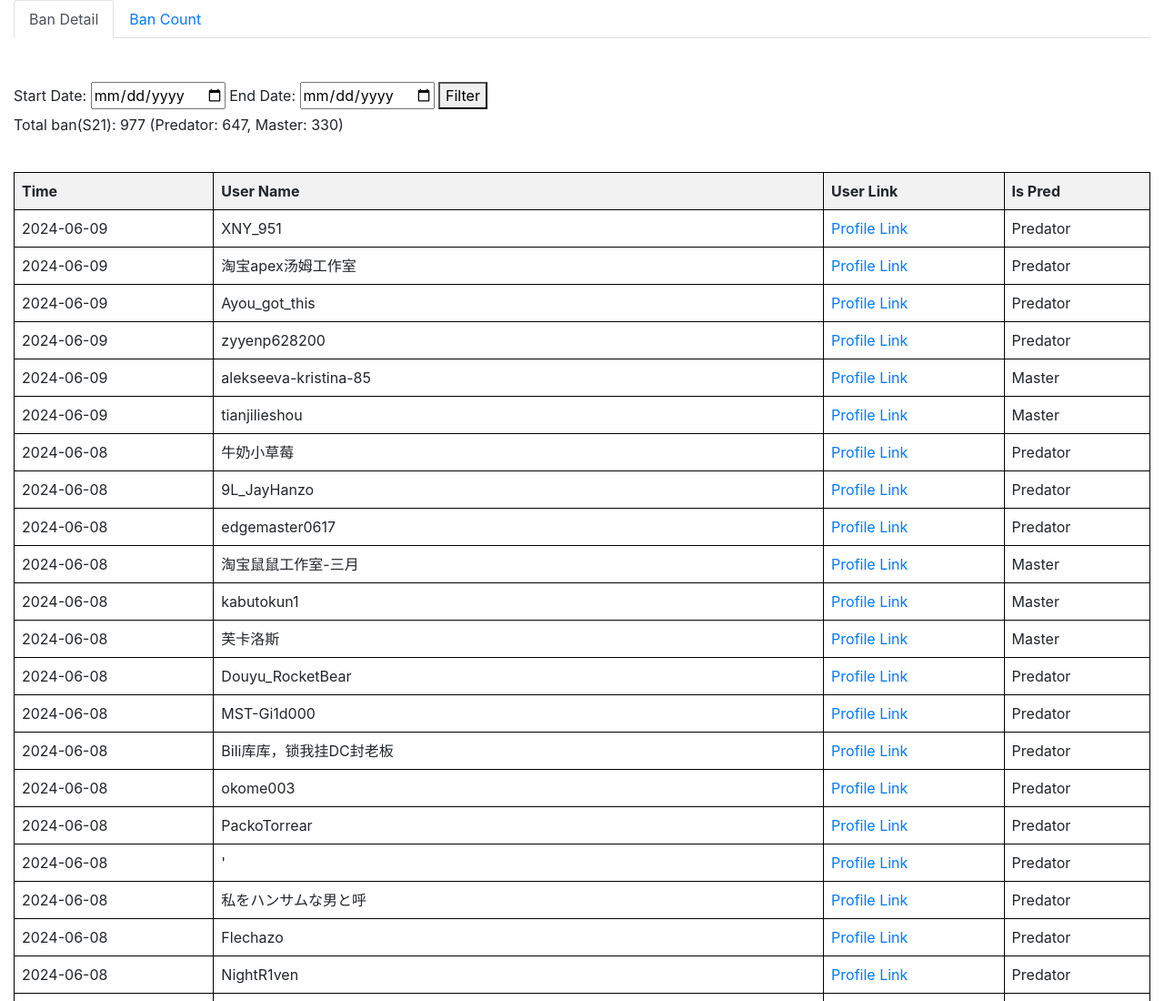
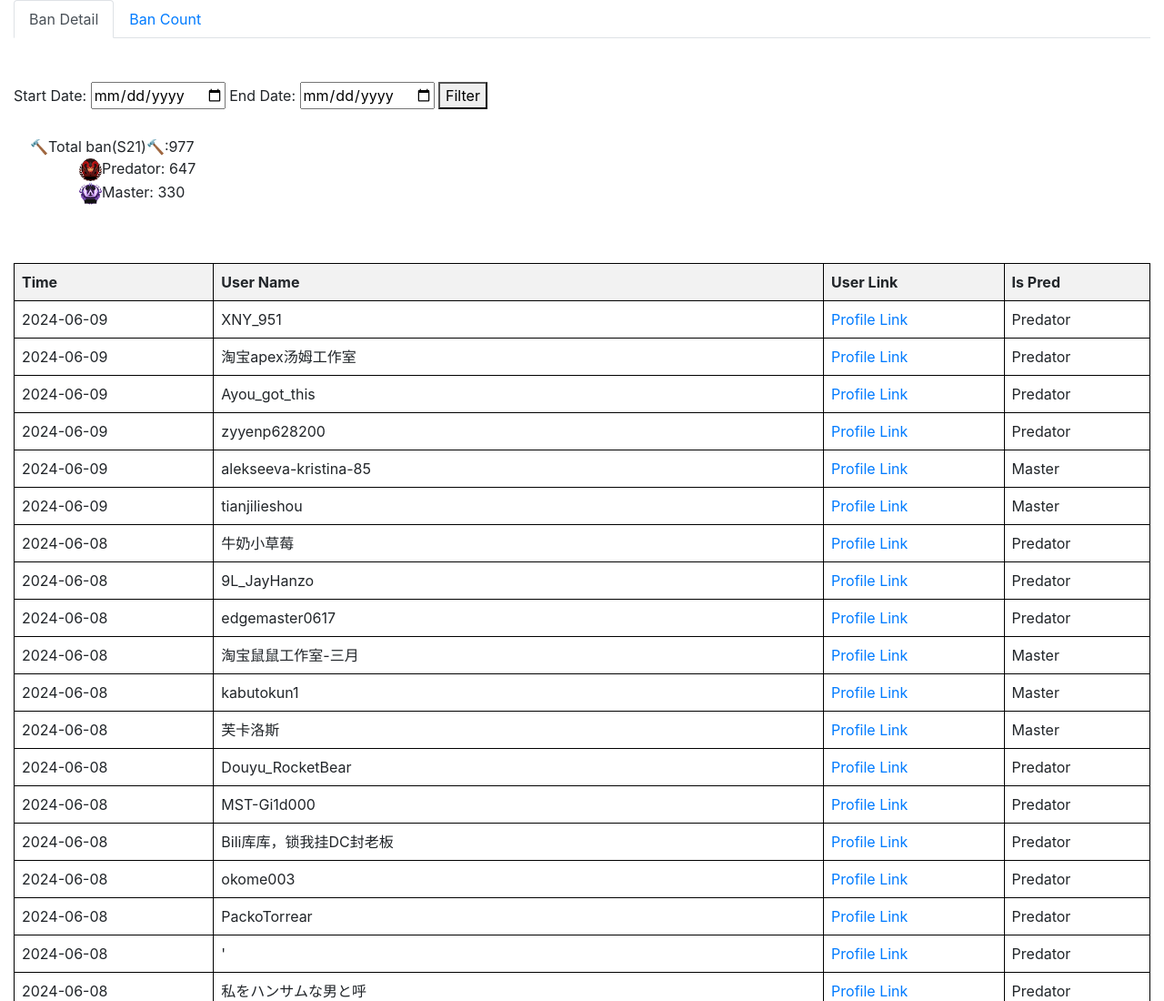
Before and after one commit to YOROTSUKI/Apex_Ban_, a plain HTML site: page index.html in a window 1280 px wide. Shown: the top 1100 px of the page at 91% size. Drawn offline with Linux system fonts and the light colour scheme.

Commit message:
add rank icon

```diff
--- a/index.html
+++ b/index.html
@@ -160,7 +160,11 @@
 
                 tableBody.appendChild(row);
             });
-            document.getElementById("total_ban").textContent = `Total ban(S21): ${predator_count + master_count} (Predator: ${predator_count}, Master: ${master_count})`;
+            document.getElementById("total_ban").innerHTML = `<div style="white-space: pre;">
+    🔨Total ban(S21)🔨:</b>${predator_count + master_count}</b>
+     \t\t<img src="Img/apexpredator1.png" style="width: 25px; height: 25px;">Predator: ${predator_count}
+     \t\t<img src="Img/master1.png" style="width: 25px; height: 25px;">Master: ${master_count}
+  </div>`;
         }
 
         function renderOtherDataTable(data) {
@@ -205,7 +209,7 @@
 
                 tableBody.appendChild(row);
             });
-            document.getElementById('total_ban').textContent = `Total ban(S21): ${master_count + predator_count} (Predator: ${predator_count}, Master: ${master_count})`;
+
         }
 
         function sortTable(key) {
```
Also changed, not shown: Img/apexpredator1.png (added), Img/master1.png (added).
